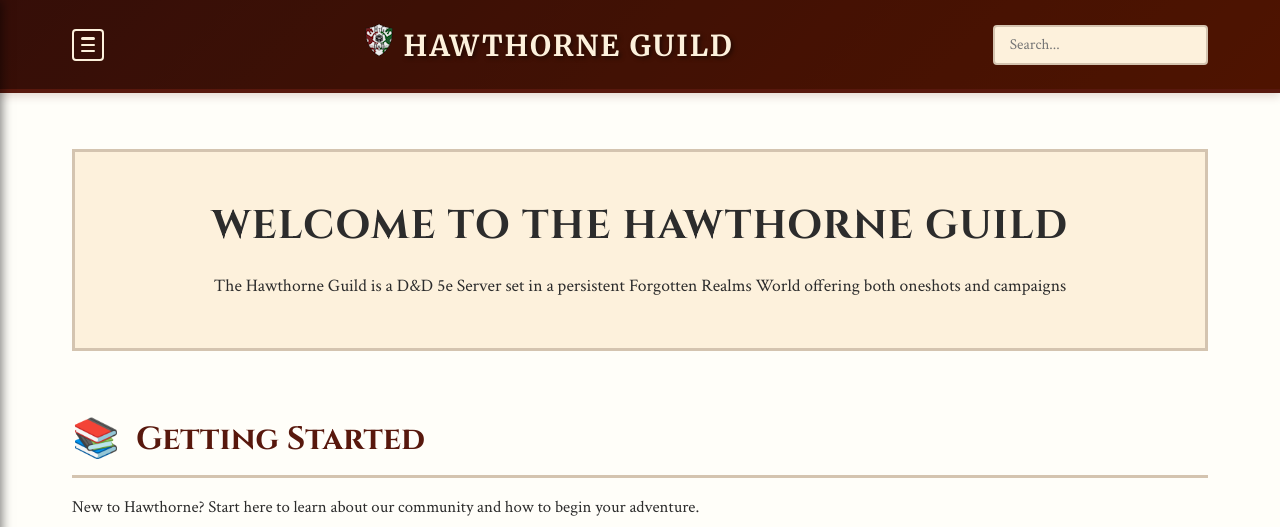
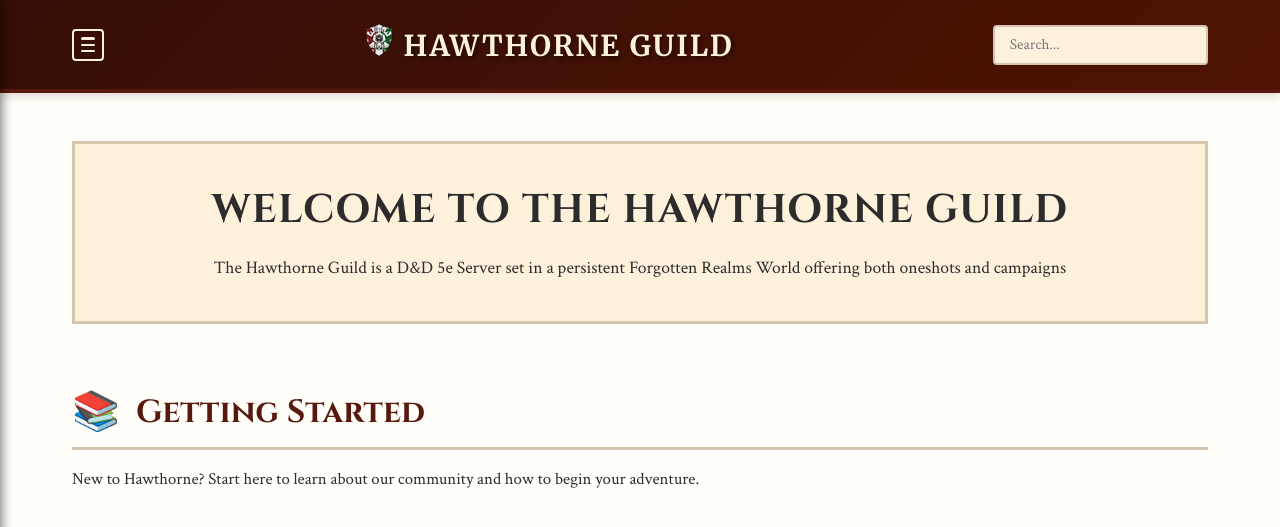
Before and after one commit to coconutswallow/Guides, a Jekyll site: the page built from index.html, in a window 1280 px wide and 1400 px high. Shown: the top 527 px of the window. Built offline with Jekyll 4.4.1, drawn with Linux system fonts in a browser that asks for light colours; comment, search, counter and statistics services are not loaded; some of the changed text lies outside the part shown; grey boxes are pictures that could not be loaded.

Commit message:
test card background

```diff
--- a/assets/css/home.css
+++ b/assets/css/home.css
@@ -29,8 +29,8 @@
   background: var(--color-bg-light);
   border: 3px solid var(--color-border);
   border-radius: var(--border-radius);
-  padding: 3em 2em;
-  margin: 2em 0 3em 0;
+  padding: 2.5em 1.5em;
+  margin: 1.5em 0 2.5em 0;
   text-align: center;
   transition: background-color 0.3s ease, border-color 0.3s ease;
 }
@@ -49,7 +49,7 @@
   font-family: var(--font-body);
   color: var(--color-text);
   font-size: 1.1em;
-  line-height: 1.6;
+  line-height: 1.4;
   max-width: 900px;
   margin: 0 auto;
   transition: color 0.3s ease;
@@ -104,6 +104,10 @@
    FEATURE CARDS
    ============================================ */
 
+/* ============================================
+   FEATURE CARDS
+   ============================================ */
+
 .feature-card {
   background: var(--color-bg-light);
   border: 2px solid var(--color-border);
@@ -112,6 +116,48 @@
   transition: transform 0.2s, box-shadow 0.2s, background-color 0.3s ease, border-color 0.3s ease;
   display: flex;
   flex-direction: column;
+  position: relative;
+  overflow: hidden;
+  min-height: 250px;
+}
+
+/* Feature card with background image */
+.feature-card[style*="background-image"] {
+  background-size: cover;
+  background-position: center;
+  background-repeat: no-repeat;
+}
+
+/* Dark overlay for cards with background images */
+.feature-card[style*="background-image"]::before {
+  content: '';
+  position: absolute;
+  top: 0;
+  left: 0;
+  right: 0;
+  bottom: 0;
+  background: rgba(0, 0, 0, 0.6);
+  z-index: 1;
+  transition: background 0.3s ease;
+}
+
+/* Lighten overlay on hover */
+.feature-card[style*="background-image"]:hover::before {
+  background: rgba(0, 0, 0, 0.5);
+}
+
+/* Ensure content appears above overlay */
+.feature-card > * {
+  position: relative;
+  z-index: 2;
+}
+
+/* Light text for cards with background images */
+.feature-card[style*="background-image"] h3,
+.feature-card[style*="background-image"] h4,
+.feature-card[style*="background-image"] p {
+  color: #ffffff;
+  text-shadow: 2px 2px 4px rgba(0, 0, 0, 0.8);
 }
 
 .feature-card:hover {
@@ -119,7 +165,8 @@
   box-shadow: var(--shadow-lg);
 }
 
-.feature-card h3 {
+.feature-card h3,
+.feature-card h4 {
   font-family: var(--font-header);
   color: var(--color-primary);
   font-size: 1.4em;
--- a/index.html
+++ b/index.html
@@ -19,9 +19,9 @@
     New to Hawthorne? Start here to learn about our community and how to begin your adventure.
   </p>
 
-  <div class="card-grid">
-    <div class="feature-card">
+    <div class="feature-card" style="background-image: url('https://images.stockcake.com/public/4/c/a/4ca5e840-7cd0-4909-b003-b435b1250aab_large/aged-parchment-texture-stockcake.jpg');">
       <h4>Server Rules</h4>
+      <p>Learn about our community guidelines</p>
       <a href="{{ 'rules/server-rules.html' | relative_url }}" class="card-button">Read Rules</a>
     </div>
 
```
